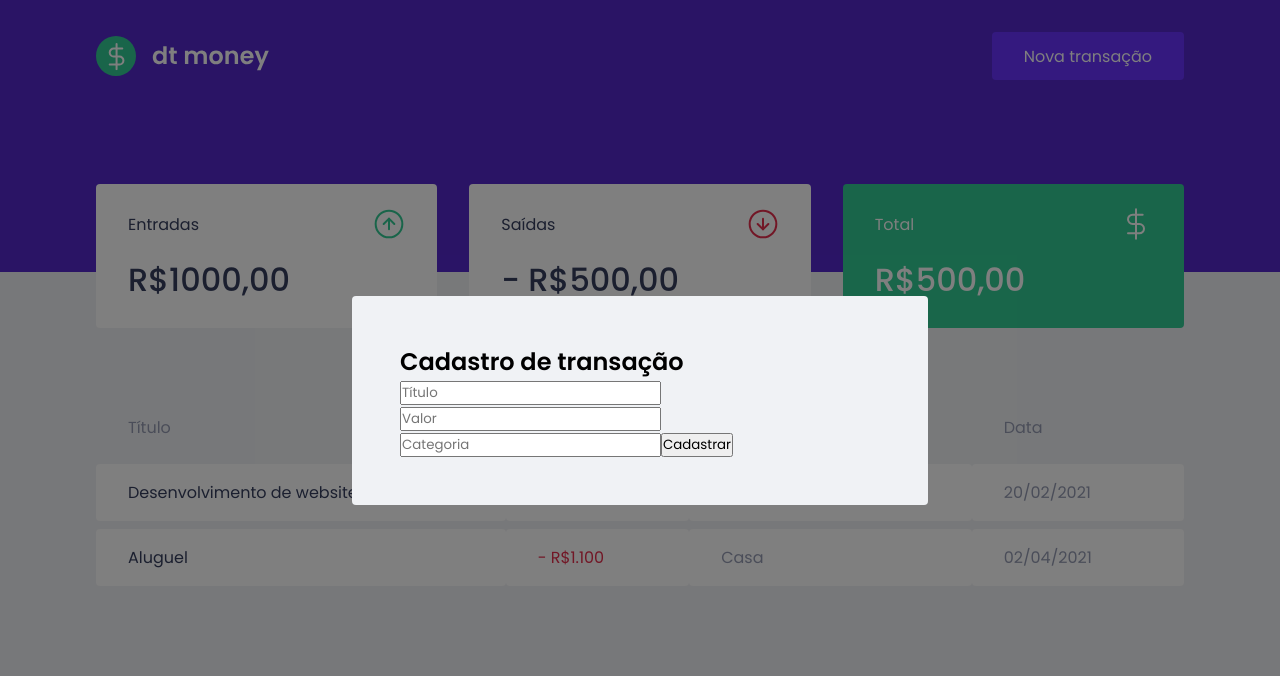
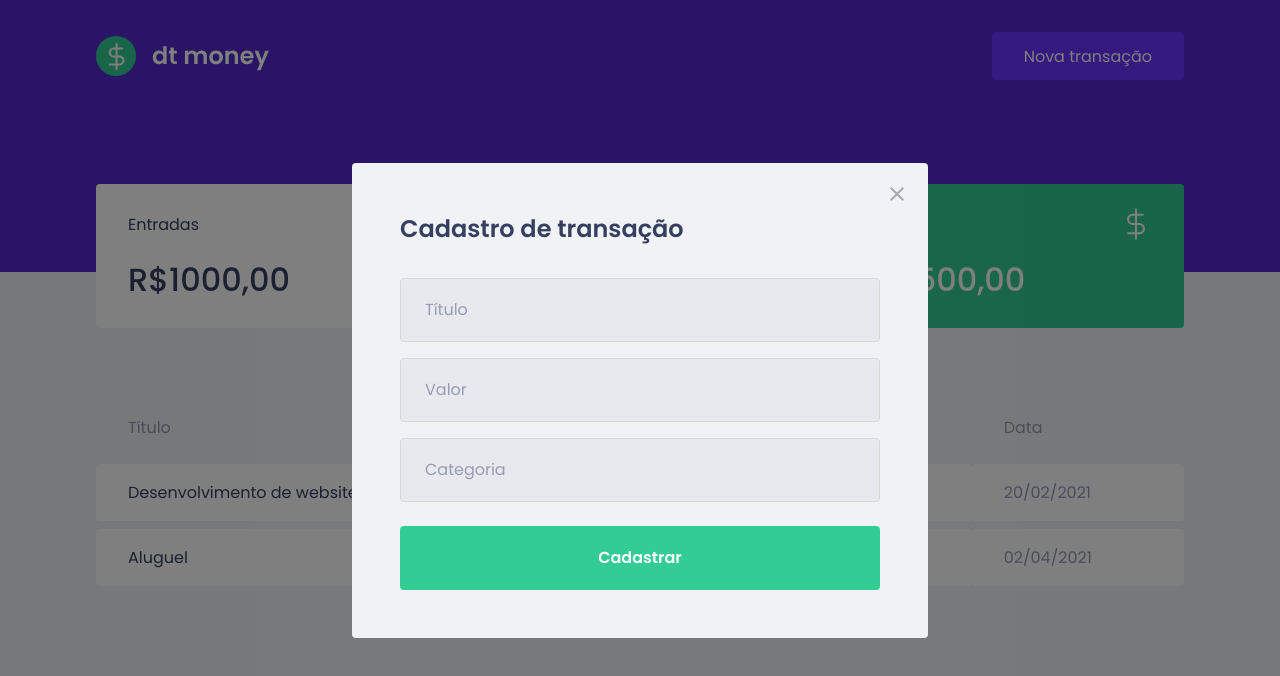
Before and after one commit to felipesanderp/dtmoney, a React (Create React App) app: page / in a window 1280 px wide. Both pictures are taken after a click on the button "Nova transação". Shown: the top 676 px of the page. Built offline with nearby package versions, Linux system fonts and the light colour scheme; no server answers; what miragejs would draw is missing.

Commit message:
add styles to modal

```diff
--- a/src/components/NewTransactionModal/index.tsx
+++ b/src/components/NewTransactionModal/index.tsx
@@ -1,4 +1,6 @@
 import Modal from 'react-modal'
+
+import closeImg from '../../assets/close.svg';
 
 import { Container } from './styles'
 interface NewTransactionModalProps {
@@ -14,6 +16,14 @@
       overlayClassName="react-modal-overlay"
       className="react-modal-content"
     >
+      <button
+        type="button"
+        onClick={onRequestClose}
+        className="react-modal-close"
+      >
+        <img src={closeImg} alt="Fechar Modal" />
+      </button>
+
       <Container>
         <h2>Cadastro de transação</h2>
 
--- a/src/components/NewTransactionModal/styles.ts
+++ b/src/components/NewTransactionModal/styles.ts
@@ -1,3 +1,49 @@
 import styled from 'styled-components'
 
-export const Container = styled.form``;
+export const Container = styled.form`
+  h2 {
+    color: var(--text-title);
+    font-size: 1.5rem;
+    margin-bottom: 2rem;
+  }
+
+  input {
+    width: 100%;
+    padding: 0 1.5rem;
+    height: 4rem;
+    border-radius: 0.25rem;
+
+    border: 1px solid #d7d7d7;
+    background-color: #e7e9ee;
+
+    font-weight: 400;
+    font-size: 1rem;
+
+    &::placeholder {
+      color: var(--text-body);
+    }
+
+    & + input {
+      margin-top: 1rem;
+    }
+  }
+
+  button[type="submit"] {
+    width: 100%;
+    padding: 0 1.5rem;
+    height: 4rem;
+    background: var(--green);
+    color: #fff;
+    border-radius: 0.25rem;
+    border: 0;
+    font-size: 1rem;
+    font-weight: 600;
+    margin-top: 1.5rem;
+
+    transition: filter 0.2s;
+
+    &:hover {
+      filter: brightness(0.9);
+    }
+  }
+`;
--- a/src/styles/global.ts
+++ b/src/styles/global.ts
@@ -68,7 +68,7 @@
 		justify-content: center;
 	}
 
-	.react-modal-content{
+	.react-modal-content {
 		width: 100%;
 		max-width: 576px;
 		background-color: var(--background);
@@ -76,4 +76,18 @@
 		position: relative;
 		border-radius: 0.25rem;
 	}
+
+	.react-modal-close {
+		position: absolute;
+		right: 1.5rem;
+		top: 1.5rem;
+		border: 0;
+		background: transparent;
+
+		transition: filter 0.2s;
+
+		&:hover {
+			filter: brightness(0.8);
+		}
+	}
 `
```
